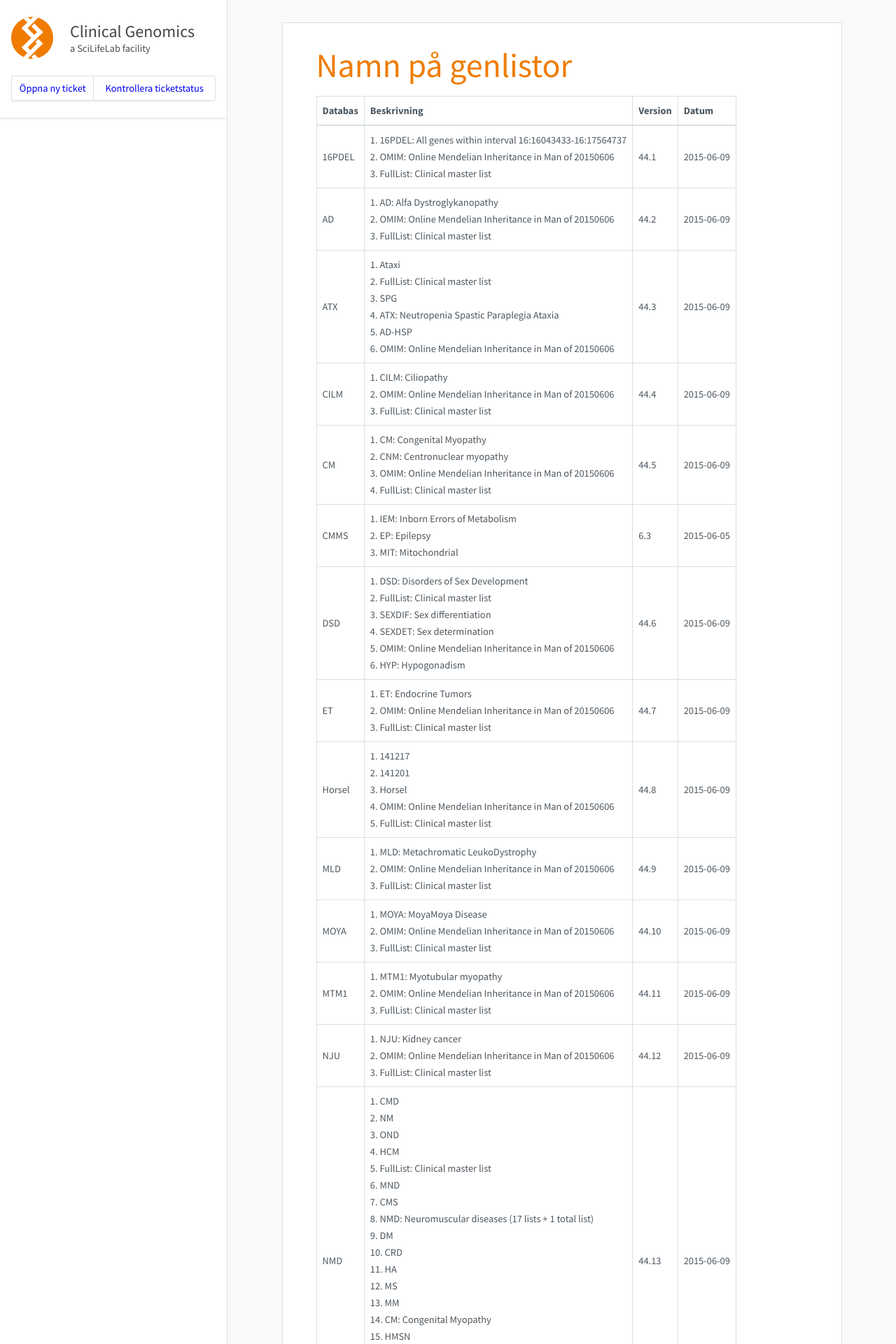
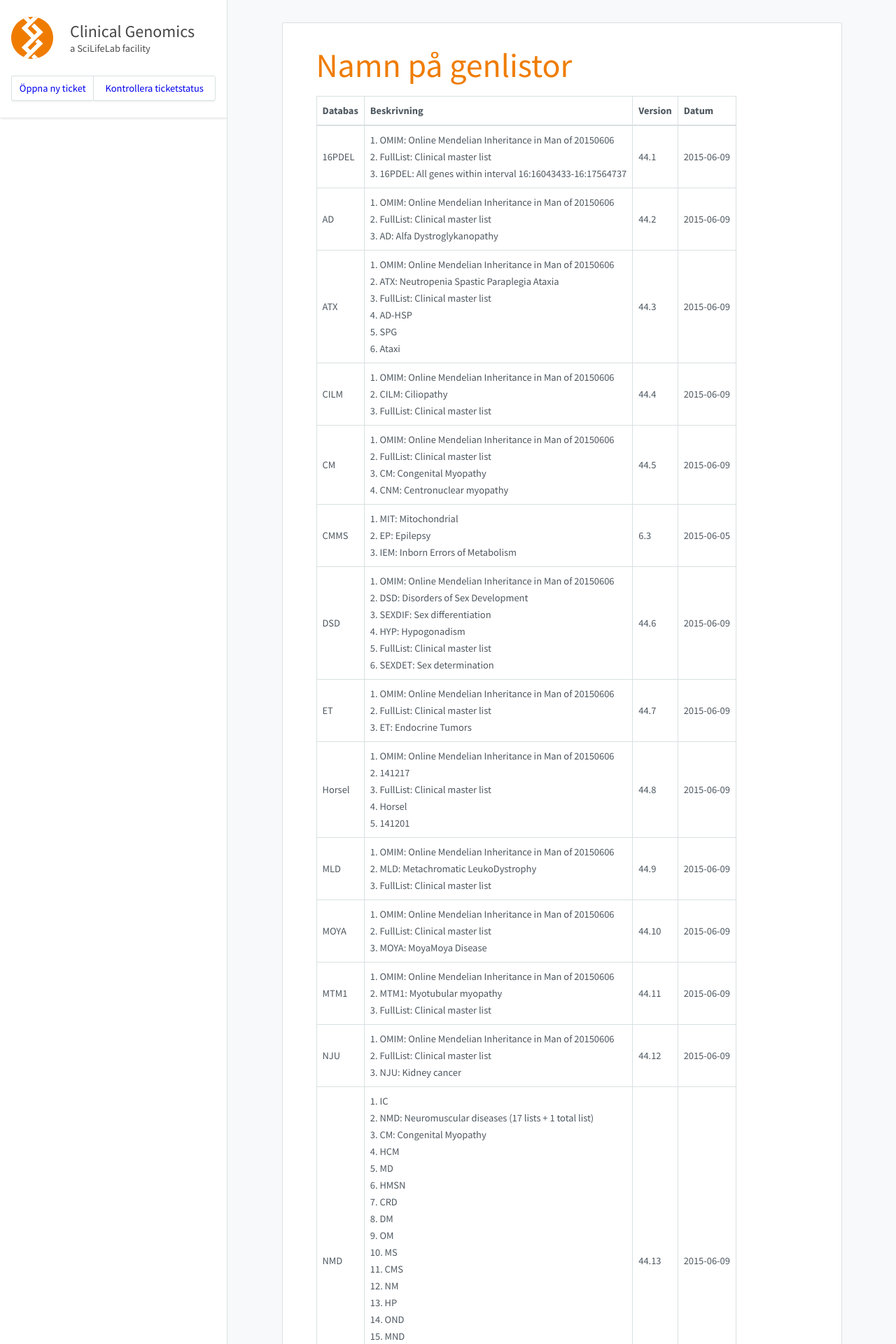
Before and after one commit to Clinical-Genomics/clinical-genomics.github.io, a Jekyll site: the page built from _pages/namnpagenlistor.md, in a window 1280 px wide. Shown: the top 1920 px of the page at 70% size. Built offline with Jekyll 4.4.1, drawn with Linux system fonts in a browser that asks for light colours; nearby versions of some CDN libraries; some of the changed lines change nothing that is shown; some of the changed text lies outside the part shown.

Commit message:
Update to cust002-OMIM.txt

```diff
--- a/_pages/namnpagenlistor.md
+++ b/_pages/namnpagenlistor.md
@@ -8,24 +8,24 @@
 
 |Databas|Beskrivning|Version|Datum|
 |---|---|---|---|
-|16PDEL|1. 16PDEL: All genes within interval 16:16043433-16:17564737<br />2. OMIM: Online Mendelian Inheritance in Man of 20150606<br />3. FullList: Clinical master list<br />|44.1|2015-06-09|
-|AD|1. AD: Alfa Dystroglykanopathy<br />2. OMIM: Online Mendelian Inheritance in Man of 20150606<br />3. FullList: Clinical master list<br />|44.2|2015-06-09|
-|ATX|1. Ataxi<br />2. FullList: Clinical master list<br />3. SPG<br />4. ATX: Neutropenia Spastic Paraplegia Ataxia<br />5. AD-HSP<br />6. OMIM: Online Mendelian Inheritance in Man of 20150606<br />|44.3|2015-06-09|
-|CILM|1. CILM: Ciliopathy<br />2. OMIM: Online Mendelian Inheritance in Man of 20150606<br />3. FullList: Clinical master list<br />|44.4|2015-06-09|
-|CM|1. CM: Congenital Myopathy<br />2. CNM: Centronuclear myopathy<br />3. OMIM: Online Mendelian Inheritance in Man of 20150606<br />4. FullList: Clinical master list<br />|44.5|2015-06-09|
-|CMMS|1. IEM: Inborn Errors of Metabolism<br />2. EP: Epilepsy<br />3. MIT: Mitochondrial<br />|6.3|2015-06-05|
-|DSD|1. DSD: Disorders of Sex Development<br />2. FullList: Clinical master list<br />3. SEXDIF: Sex differentiation<br />4. SEXDET: Sex determination<br />5. OMIM: Online Mendelian Inheritance in Man of 20150606<br />6. HYP: Hypogonadism<br />|44.6|2015-06-09|
-|ET|1. ET: Endocrine Tumors<br />2. OMIM: Online Mendelian Inheritance in Man of 20150606<br />3. FullList: Clinical master list<br />|44.7|2015-06-09|
-|Horsel|1. 141217<br />2. 141201<br />3. Horsel<br />4. OMIM: Online Mendelian Inheritance in Man of 20150606<br />5. FullList: Clinical master list<br />|44.8|2015-06-09|
-|MLD|1. MLD: Metachromatic LeukoDystrophy<br />2. OMIM: Online Mendelian Inheritance in Man of 20150606<br />3. FullList: Clinical master list<br />|44.9|2015-06-09|
-|MOYA|1. MOYA: MoyaMoya Disease<br />2. OMIM: Online Mendelian Inheritance in Man of 20150606<br />3. FullList: Clinical master list<br />|44.10|2015-06-09|
-|MTM1|1. MTM1: Myotubular myopathy<br />2. OMIM: Online Mendelian Inheritance in Man of 20150606<br />3. FullList: Clinical master list<br />|44.11|2015-06-09|
-|NJU|1. NJU: Kidney cancer<br />2. OMIM: Online Mendelian Inheritance in Man of 20150606<br />3. FullList: Clinical master list<br />|44.12|2015-06-09|
-|NMD|1. CMD<br />2. NM<br />3. OND<br />4. HCM<br />5. FullList: Clinical master list<br />6. MND<br />7. CMS<br />8. NMD: Neuromuscular diseases (17 lists + 1 total list)<br />9. DM<br />10. CRD<br />11. HA<br />12. MS<br />13. MM<br />14. CM: Congenital Myopathy<br />15. HMSN<br />16. MD<br />17. HP<br />18. ACM<br />19. OM<br />20. IC<br />|44.13|2015-06-09|
-|OMIM|Online Mendelian Inheritance in Man of 20150606|43.0|2015-06-08|
-|ORO|1. ORO: Oro-facial-digital syndrome<br />2. OMIM: Online Mendelian Inheritance in Man of 20150606<br />3. FullList: Clinical master list<br />|42.0|2015-05-10|
-|PAF1|1. PAF1: RNA polymerase II-associated factor<br />2. OMIM: Online Mendelian Inheritance in Man of 20150606<br />3. FullList: Clinical master list<br />|42.1|2015-05-10|
+|16PDEL|1. OMIM: Online Mendelian Inheritance in Man of 20150606<br />2. FullList: Clinical master list<br />3. 16PDEL: All genes within interval 16:16043433-16:17564737<br />|44.1|2015-06-09|
+|AD|1. OMIM: Online Mendelian Inheritance in Man of 20150606<br />2. FullList: Clinical master list<br />3. AD: Alfa Dystroglykanopathy<br />|44.2|2015-06-09|
+|ATX|1. OMIM: Online Mendelian Inheritance in Man of 20150606<br />2. ATX: Neutropenia Spastic Paraplegia Ataxia<br />3. FullList: Clinical master list<br />4. AD-HSP<br />5. SPG<br />6. Ataxi<br />|44.3|2015-06-09|
+|CILM|1. OMIM: Online Mendelian Inheritance in Man of 20150606<br />2. CILM: Ciliopathy<br />3. FullList: Clinical master list<br />|44.4|2015-06-09|
+|CM|1. OMIM: Online Mendelian Inheritance in Man of 20150606<br />2. FullList: Clinical master list<br />3. CM: Congenital Myopathy<br />4. CNM: Centronuclear myopathy<br />|44.5|2015-06-09|
+|CMMS|1. MIT: Mitochondrial<br />2. EP: Epilepsy<br />3. IEM: Inborn Errors of Metabolism<br />|6.3|2015-06-05|
+|DSD|1. OMIM: Online Mendelian Inheritance in Man of 20150606<br />2. DSD: Disorders of Sex Development<br />3. SEXDIF: Sex differentiation<br />4. HYP: Hypogonadism<br />5. FullList: Clinical master list<br />6. SEXDET: Sex determination<br />|44.6|2015-06-09|
+|ET|1. OMIM: Online Mendelian Inheritance in Man of 20150606<br />2. FullList: Clinical master list<br />3. ET: Endocrine Tumors<br />|44.7|2015-06-09|
+|Horsel|1. OMIM: Online Mendelian Inheritance in Man of 20150606<br />2. 141217<br />3. FullList: Clinical master list<br />4. Horsel<br />5. 141201<br />|44.8|2015-06-09|
+|MLD|1. OMIM: Online Mendelian Inheritance in Man of 20150606<br />2. MLD: Metachromatic LeukoDystrophy<br />3. FullList: Clinical master list<br />|44.9|2015-06-09|
+|MOYA|1. OMIM: Online Mendelian Inheritance in Man of 20150606<br />2. FullList: Clinical master list<br />3. MOYA: MoyaMoya Disease<br />|44.10|2015-06-09|
+|MTM1|1. OMIM: Online Mendelian Inheritance in Man of 20150606<br />2. MTM1: Myotubular myopathy<br />3. FullList: Clinical master list<br />|44.11|2015-06-09|
+|NJU|1. OMIM: Online Mendelian Inheritance in Man of 20150606<br />2. FullList: Clinical master list<br />3. NJU: Kidney cancer<br />|44.12|2015-06-09|
+|NMD|1. IC<br />2. NMD: Neuromuscular diseases (17 lists + 1 total list)<br />3. CM: Congenital Myopathy<br />4. HCM<br />5. MD<br />6. HMSN<br />7. CRD<br />8. DM<br />9. OM<br />10. MS<br />11. CMS<br />12. NM<br />13. HP<br />14. OND<br />15. MND<br />16. FullList: Clinical master list<br />17. ACM<br />18. HA<br />19. CMD<br />20. MM<br />|44.13|2015-06-09|
+|OMIM|Online Mendelian Inheritance in Man of 20150606|44.14|2015-06-09|
+|ORO|1. OMIM: Online Mendelian Inheritance in Man of 20150606<br />2. FullList: Clinical master list<br />3. ORO: Oro-facial-digital syndrome<br />|42.0|2015-05-10|
+|PAF1|1. OMIM: Online Mendelian Inheritance in Man of 20150606<br />2. PAF1: RNA polymerase II-associated factor<br />3. FullList: Clinical master list<br />|42.1|2015-05-10|
 |PID|Primary Immune Deficiency|6.2|2015-05-09|
-|SCN|1. SCN: Neutropenia<br />2. OMIM: Online Mendelian Inheritance in Man of 20150606<br />3. FullList: Clinical master list<br />|42.2|2015-05-10|
-|SHANK1|1. SHANK1: SH3 and multiple ankyrin repeat domains 1<br />2. OMIM: Online Mendelian Inheritance in Man of 20150606<br />3. FullList: Clinical master list<br />|42.3|2015-05-10|
-|SKD|1. SKD: Skeletal dysplasia<br />2. OMIM: Online Mendelian Inheritance in Man of 20150606<br />3. FullList: Clinical master list<br />|42.4|2015-05-10|
+|SCN|1. OMIM: Online Mendelian Inheritance in Man of 20150606<br />2. FullList: Clinical master list<br />3. SCN: Neutropenia<br />|42.2|2015-05-10|
+|SHANK1|1. OMIM: Online Mendelian Inheritance in Man of 20150606<br />2. FullList: Clinical master list<br />3. SHANK1: SH3 and multiple ankyrin repeat domains 1<br />|42.3|2015-05-10|
+|SKD|1. OMIM: Online Mendelian Inheritance in Man of 20150606<br />2. FullList: Clinical master list<br />3. SKD: Skeletal dysplasia<br />|42.4|2015-05-10|
```
